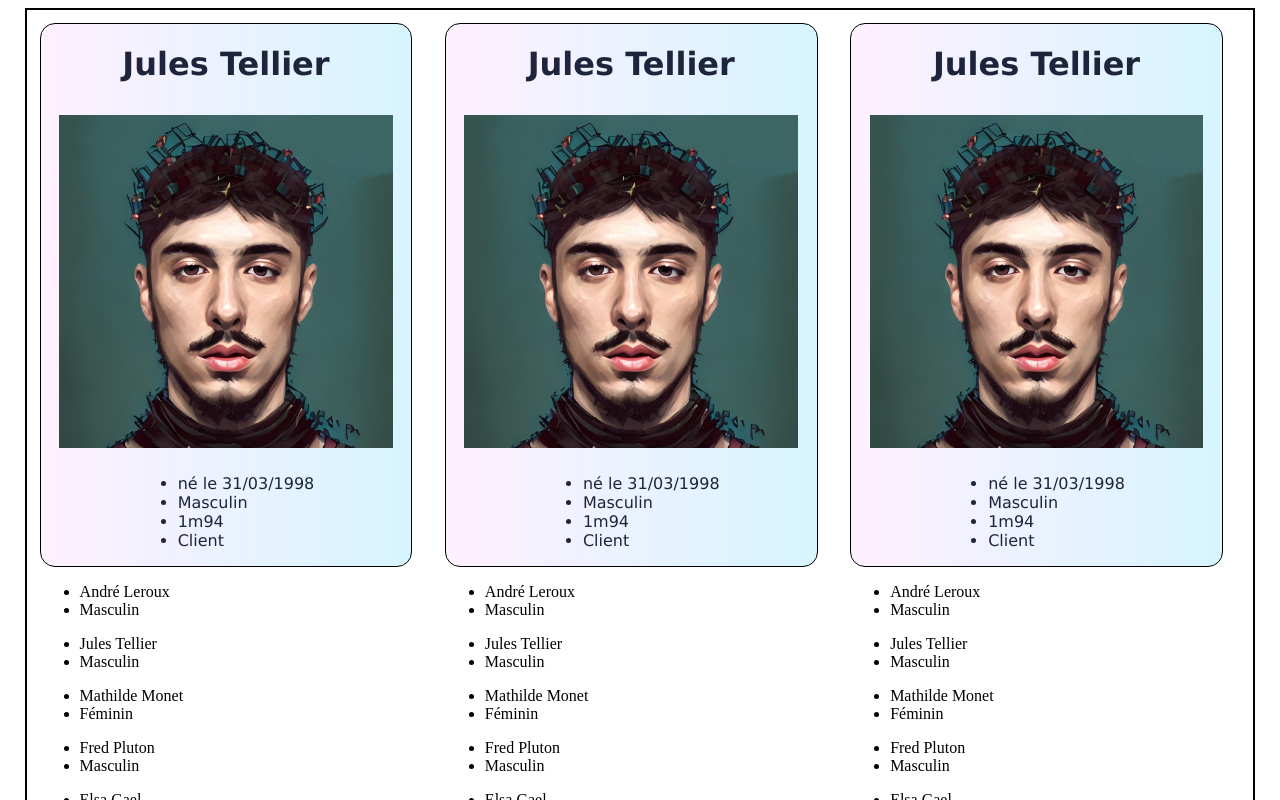
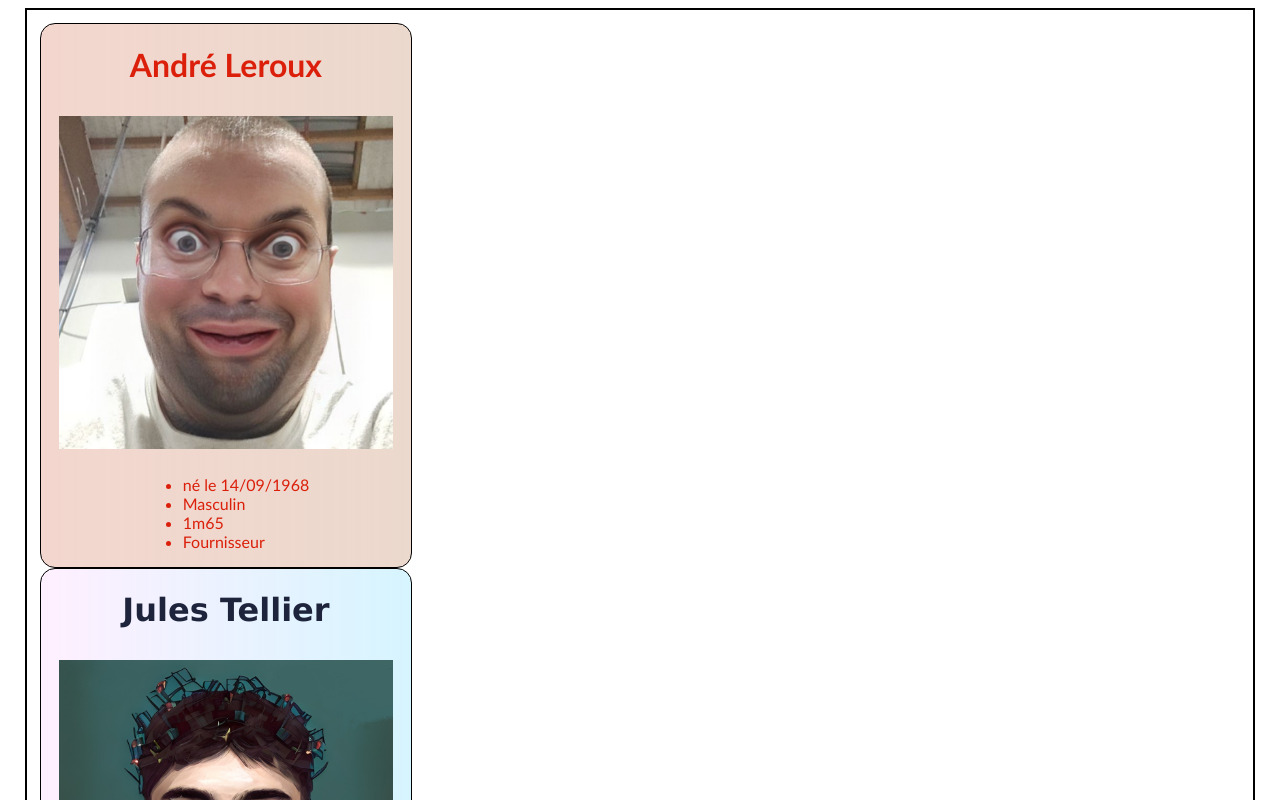
Before and after one commit to ASAPJulio/Angular-exercise-Directory-card, an Angular app: page / in a window 1280 px wide. Shown: the top 800 px of the page. Built offline with nearby package versions, Linux system fonts and the light colour scheme.

Commit message:
add: input child(identity-card) to parent(list-contacts) and have different cards. have to fix some issues with style..

```diff
--- a/src/app/app.component.html
+++ b/src/app/app.component.html
@@ -1,12 +1,7 @@
 <main>
-<form class="encadre">
-    <app-identity-card></app-identity-card>
-    <app-identity-card></app-identity-card>
-    <app-identity-card></app-identity-card>
-    <app-identity-card></app-identity-card>
-    <app-identity-card></app-identity-card>
-    <app-identity-card></app-identity-card>
-</form>
+    <form class="encadre">
+        <app-list-contacts></app-list-contacts>
+    </form>
 
-<h1>{{presentText}}</h1>
+    <h1>{{presentText}}</h1>
 </main>
--- a/src/app/app.component.ts
+++ b/src/app/app.component.ts
@@ -1,11 +1,13 @@
-import { Component, OnInit } from '@angular/core';
+import { Component, OnInit} from '@angular/core';
 
 @Component({
   selector: 'app-root',
   templateUrl: './app.component.html',
   styleUrls: ['./app.component.css']
 })
+
 export class AppComponent implements OnInit {
+
   title = 'AnnuaireAngular';
   presentText!: String;
 
--- a/src/app/identity-card/identity-card.component.html
+++ b/src/app/identity-card/identity-card.component.html
@@ -8,4 +8,3 @@
         <li>{{contactType.typeInfo}}</li>
     </ul>
 </div>
-<app-list-contacts></app-list-contacts>
--- a/src/app/identity-card/identity-card.component.ts
+++ b/src/app/identity-card/identity-card.component.ts
@@ -1,4 +1,4 @@
-import { Component, OnInit } from '@angular/core';
+import { Component, Input} from '@angular/core';
 import { ContactModel } from 'src/contact.model';
 
 @Component({
@@ -7,27 +7,9 @@ import { ContactModel } from 'src/contact.model';
   styleUrls: ['./identity-card.component.css']
 })
 
-export class IdentityCardComponent implements OnInit {
-  contactType!: ContactModel;
-  ngOnInit(): void {
-    this.contactType = new ContactModel();
-    this.contactType.imageInfo = "/assets/img/IMG_3143.JPG";
-    this.contactType.nameInfo = "Jules Tellier"
-    this.contactType.birthdayDate = "né le 31/03/1998";
-    this.contactType.sexeInfo = "Masculin";
-    this.contactType.heightInfo = "1m94";
-    this.contactType.typeInfo = "Client";
+export class IdentityCardComponent {
 
-
-    if (this.contactType.typeInfo != 'Client') {
-      this.contactType.imageInfo = "/assets/img/fournisseur.png";
-      this.contactType.nameInfo = "André Leroux"
-      this.contactType.birthdayDate = "né le 14/09/1968";
-      this.contactType.sexeInfo = "Masculin";
-      this.contactType.heightInfo = "1m65";
-      this.contactType.typeInfo = "Fournisseur";
-    }
-  }
+ @Input() contactType!: ContactModel;
 
   title = 'AnnuaireAngular';
 }
--- a/src/app/list-contacts/list-contacts.component.html
+++ b/src/app/list-contacts/list-contacts.component.html
@@ -1,4 +1,3 @@
-<ul *ngFor="let tmp of contactTab">
-    <li>{{tmp.nameInfo}}</li>
-    <li>{{tmp.sexeInfo}}</li>
-</ul>
+<div *ngFor="let tmp of contactTab">
+    <app-identity-card [contactType]="tmp"></app-identity-card>
+</div>
--- a/src/app/list-contacts/list-contacts.component.ts
+++ b/src/app/list-contacts/list-contacts.component.ts
@@ -1,16 +1,16 @@
-import { Component, OnInit } from '@angular/core';
+import { Component, OnInit} from '@angular/core';
 import { ContactModel } from 'src/contact.model';
 
 @Component({
   selector: 'app-list-contacts',
   templateUrl: './list-contacts.component.html',
-  styleUrls: ['./list-contacts.component.css']
+  styleUrls: ['./list-contacts.component.css'],
 })
 export class ListContactsComponent implements OnInit {
 
   contactTab!: ContactModel[];
 
-  ngOnInit(): void {
+   ngOnInit(): void {
 
     this.contactTab = [
       {
```
